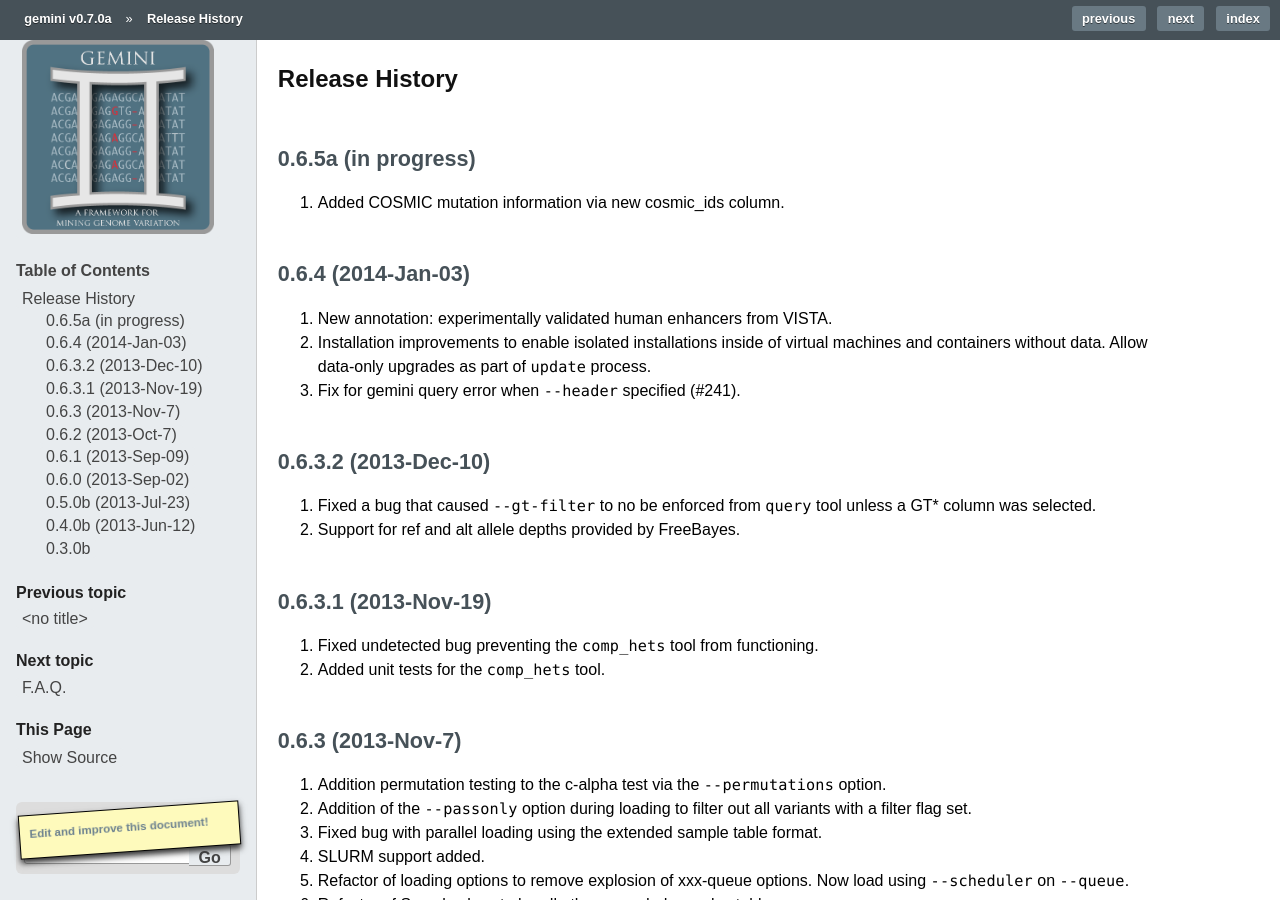
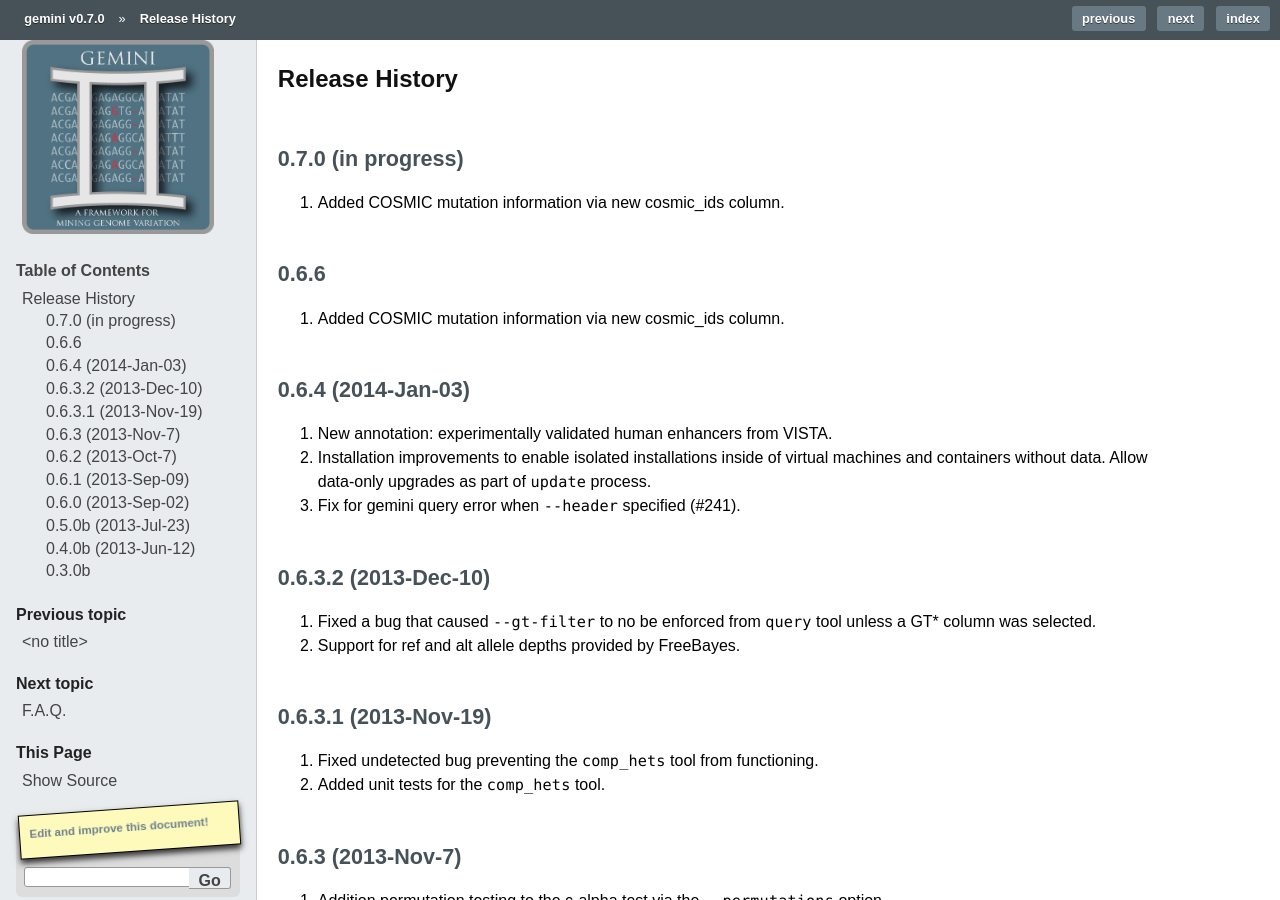
Before and after one commit to arq5x/gemini, a Sphinx documentation site: the page built from docs/content/history.rst, in a window 1280 px wide and 900 px high. Built offline with Sphinx 7.4.7, drawn with Linux system fonts in a browser that asks for light colours; formulas are drawn with MathJax 3; pages that are not in the unit, such as notebooks, are missing from menus; comment, search, counter and statistics services are not loaded; the version number is read from the project's files by our own code; some of the changed text lies outside the part shown.

Commit message:
version 0.7.0

```diff
--- a/docs/content/history.rst
+++ b/docs/content/history.rst
@@ -2,7 +2,11 @@
 Release History
 #############################
 
-0.6.5a (in progress)
+0.7.0 (in progress)
+=======================================
+1. Added COSMIC mutation information via new cosmic_ids column.
+
+0.6.6
 =======================================
 1. Added COSMIC mutation information via new cosmic_ids column.
 
--- a/gemini/version.py
+++ b/gemini/version.py
@@ -1 +1 @@
-__version__="0.7.0a"
+__version__="0.7.0"
```
